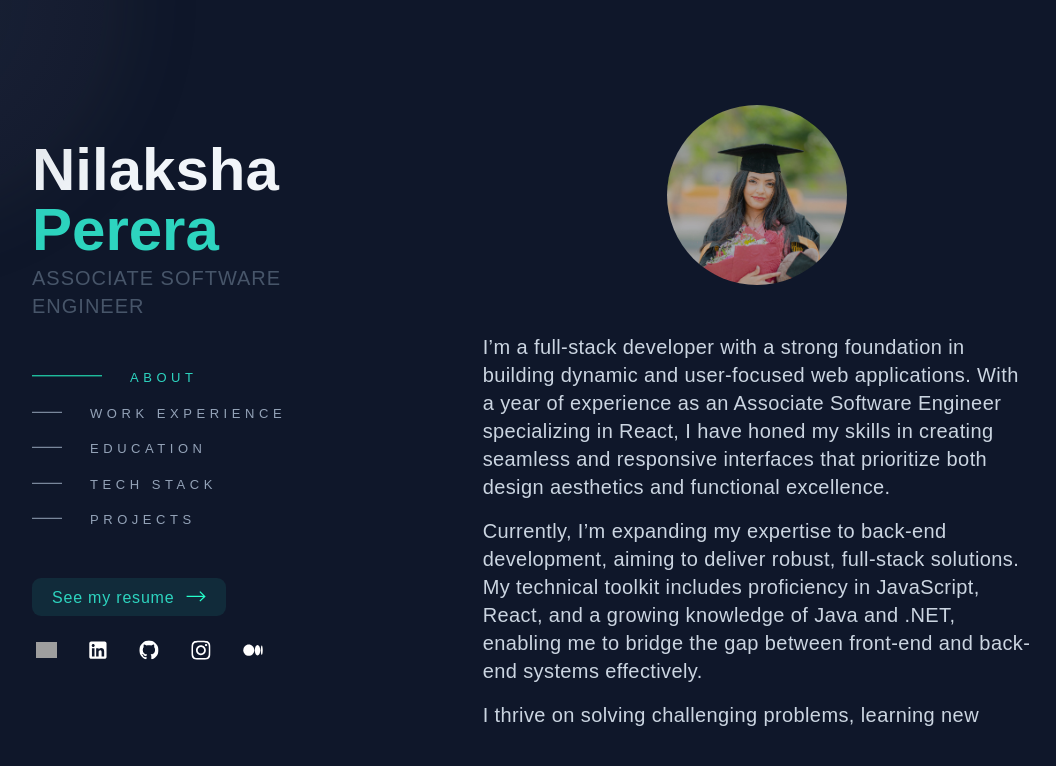
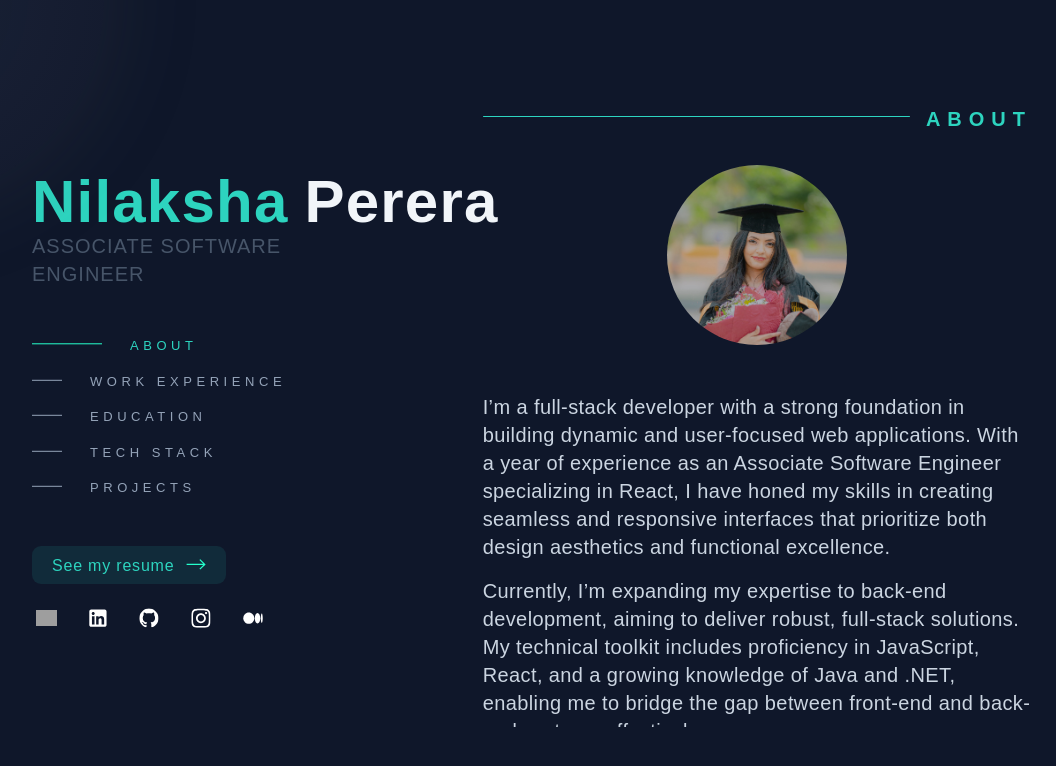
Before and after one commit to Nilaksha00/portfolio-nilaksha, a Next.js app: page / in a window 1280 px wide. Shown: the top 766 px of the page, without its empty margins (96-1152 px from the left). Built offline with nearby package versions, Linux system fonts and the light colour scheme; grey boxes are pictures that could not be loaded.

Commit message:
Header transitions

```diff
--- a/app/page.tsx
+++ b/app/page.tsx
@@ -12,16 +12,19 @@ export default function Home() {
   return (
     <motion.main
       className="h-full overflow-y-auto scroll-smooth h-full"
-      initial={{ opacity: 0, x: 500 }}
+      initial={{ opacity: 0, x: 700 }}
       whileInView={{ opacity: 1, x: 0 }}
       viewport={{ once: true }}
+      // transition={{
+      //   // opacity: { duration: 0.5, delay: 0.5 }, // Delay the opacity transition
+      //   x: {  delay: 0.5 }, // Delay the x transition
+      // }}
     >
       <About />
       <Experience />
       <Education />
       <Techstack />
       <Projects />
-
     </motion.main>
   );
 }
--- a/components/about.tsx
+++ b/components/about.tsx
@@ -7,11 +7,19 @@ export default function About() {
   return (
     <section
       id="about"
-      className="w-full min-h-screen bg-none text-xl tracking-wide text-slate-300 font-light px-6 py-6"
+      className="w-full min-h-screen bg-none text-xl tracking-wide text-slate-300 font-light px-6 py-6 mb-24"
       // Replay animations and trigger when 20% of the section is visible
       // transition={{ duration: 0.5, ease: "easeInOut" }}
     >
-      <div className="w-full flex justify-center	">
+      <div className="flex items-center w-full mb-8">
+        <hr className="flex-grow border-t-1 border-teal-400 mb-1 rounded-full" />
+
+        <h2 className="my-0 ml-4 text-teal-400 font-semibold tracking-widest">
+          ABOUT
+        </h2>
+      </div>
+
+      <div className="w-full flex justify-center">
         <div className="w-[180px] h-[180px] mb-12">
           <Image
             src="/images/front-pic.jpg"
--- a/components/education.tsx
+++ b/components/education.tsx
@@ -10,6 +10,14 @@ export default function Education() {
       id="education"
       className="w-full min-h-full bg-none text-xl tracking-wide text-slate-300 font-light mb-24 p-3"
     >
+        <div className="flex items-center w-full mb-8">
+        <hr className="flex-grow border-t-1 border-teal-400 mb-1 rounded-full" />
+
+        <h2 className="my-0 ml-4 text-teal-400 font-semibold tracking-widest">
+          EDUCATION
+        </h2>
+      </div>
+
       {educationData.map((i, index) => (
         // <div key={index} className="bg-slate-800/50 rounded-2xl text-white w-full my-6">
         <motion.div
--- a/components/experience.tsx
+++ b/components/experience.tsx
@@ -10,6 +10,14 @@ export default function Experience() {
       id="experience"
       className="w-full min-h-full bg-none text-xl tracking-wide text-slate-300 font-light mb-24 p-3"
     >
+      <div className="flex items-center w-full mb-8">
+        <hr className="flex-grow border-t-1 border-teal-400 mb-1 rounded-full" />
+
+        <h2 className="my-0 ml-4 text-teal-400 font-semibold tracking-widest">
+         WORK EXPERIENCE
+        </h2>
+      </div>
+
       {experiencesData.map((i, index) => (
         <motion.div
           key={index}
--- a/components/header.tsx
+++ b/components/header.tsx
@@ -10,38 +10,27 @@ import { toast } from "react-hot-toast";
 export default function Header() {
   const [activeIndex, setActiveIndex] = useState(1);
 
-  // useEffect(() => {
-  //   const handleScrollHighlight = () => {
-  //     const observer = new IntersectionObserver(
-  //       (entries) => {
-  //         entries.forEach((entry) => {
-  //           if (entry.isIntersecting) {
-  //             const visibleSection = links.find(
-  //               (link) => link.hash === `#${entry.target.id}`
-  //             );
-  //             if (visibleSection) {
-  //               setActiveIndex(visibleSection.id);
-  //               console.log("visibleSection");
-  //             }
-  //           }
-  //         });
-  //       },
-  //       { threshold: 0.5 }
-  //     );
+  const text1 = "Nilaksha";
+  const text2 = "Perera";
 
-  //     // Observe each section
-  //     links.forEach((link) => {
-  //       const section = document.getElementById(link.hash.substring(1));
-  //       if (section) {
-  //         observer.observe(section);
-  //       }
-  //     });
+  const letters1 = text1.split("");
+  const letters2 = text2.split("");
 
-  //     return () => observer.disconnect();
-  //   };
+  const typingVariants = {
+    hidden: { opacity: 0 },
+    visible: {
+      opacity: 1,
+      transition: {
+        delayChildren: 0.5,
+        staggerChildren: 0.28,
+      },
+    },
+  };
 
-  //   handleScrollHighlight();
-  // }, []);
+  const letterVariants = {
+    hidden: { opacity: 0, x: 10 },
+    visible: { opacity: 1, x: 0, transition: { duration: 0 } },
+  };
 
   useEffect(() => {
     const handleScrollHighlight = () => {
@@ -79,7 +68,7 @@ export default function Header() {
     };
 
     handleScrollHighlight();
-  }, [links]); // Re-run if `links` changes
+  }, [links]);
 
   const handleScroll = (hash: string, id: number) => {
     setActiveIndex(id);
@@ -88,12 +77,7 @@ export default function Header() {
     if (section) {
       section.scrollIntoView({
         behavior: "smooth",
-        // block: "start",
       });
-
-      // setTimeout(() => {
-      //   window.history.replaceState(null, "", hash); // Update the URL
-      // }, 500);
     }
   };
 
@@ -117,12 +101,35 @@ export default function Header() {
       {/* Name and position */}
       <div>
         <div className="m-0 p-0">
-          <p className="text-teal-400 xl:text-6xl lg:text-6xl md:text-5xl sm:text-4xl text-4xl font-bold tracking-normal p-0 m-0">
-            <span className="text-slate-100 mr-1">Nilaksha</span> Perera
+          <p className="text-teal-400 xl:text-6xl lg:text-6xl md:text-5xl sm:text-4xl text-4xl font-bold tracking-wide p-0 m-0">
+            {/* <span className="text-slate-100 mr-1">Nilaksha</span> Perera */}
+
+            <motion.span
+              className="mr-4"
+              variants={typingVariants}
+              initial="hidden"
+              animate="visible"
+            >
+              {letters1.map((letter, index) => (
+                <motion.span key={index} variants={letterVariants}>
+                  {letter}
+                </motion.span>
+              ))}
+              <span className="mx-2"></span>
+              {letters2.map((letter, index) => (
+                <motion.span
+                  key={index}
+                  variants={letterVariants}
+                  className="text-slate-100"
+                >
+                  {letter}
+                </motion.span>
+              ))}
+            </motion.span>
           </p>
         </div>
 
-        <div className="text-slate-600 xl:text-xl lg:text-xl md:text-base sm:text-sm text-sm font-medium tracking-wider mt-1">
+        <div className="text-slate-600 xl:text-xl lg:text-xl md:text-base sm:text-sm text-sm font-medium tracking-wider">
           ASSOCIATE SOFTWARE ENGINEER
         </div>
       </div>
--- a/components/projects.tsx
+++ b/components/projects.tsx
@@ -11,6 +11,14 @@ export default function Projects() {
       id="projects"
       className="w-full min-h-screen bg-none text-xl tracking-wide text-slate-300 font-light mb-32 p-3"
     >
+        <div className="flex items-center w-full mb-8">
+        <hr className="flex-grow border-t-1 border-teal-400 mb-1 rounded-full" />
+
+        <h2 className="my-0 ml-4 text-teal-400 font-semibold tracking-widest">
+          PROJECTS
+        </h2>
+      </div>
+
       {projectsData.map((i, index) => (
         <motion.div
           key={index}
--- a/components/techstack.tsx
+++ b/components/techstack.tsx
@@ -10,6 +10,14 @@ export default function Techstack() {
       id="techstack"
       className="w-full min-h-screen bg-none text-xl tracking-wide text-slate-300 font-light mb-32 p-3"
     >
+      <div className="flex items-center w-full mb-8">
+        <hr className="flex-grow border-t-1 border-teal-400 mb-1 rounded-full" />
+
+        <h2 className="my-0 ml-4 text-teal-400 font-semibold tracking-widest">
+          TECH STACK
+        </h2>
+      </div>
+
       {skillsData.map((i, index) => (
         <motion.div
           key={index}
```
